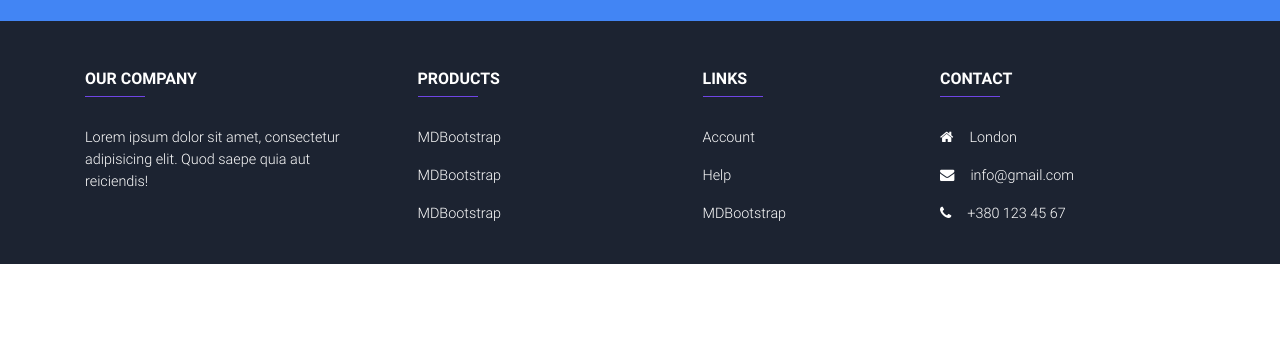
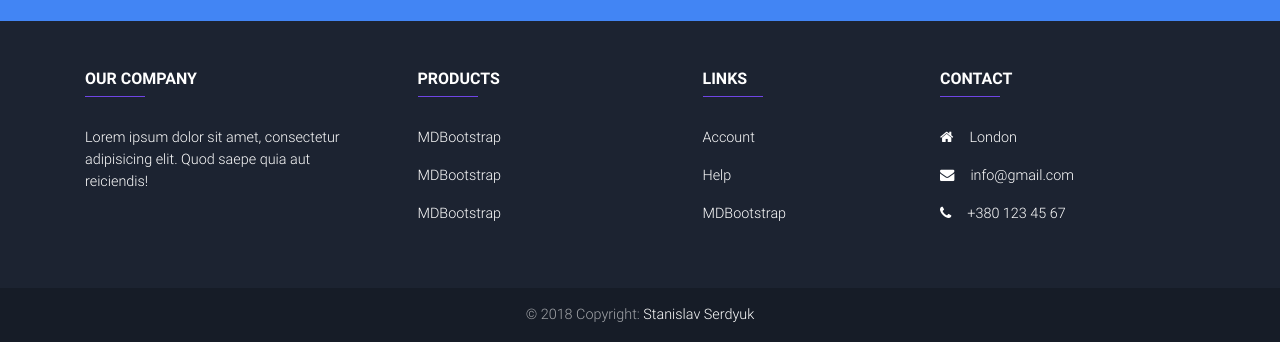
Before and after one commit to stanwd/HTML-Layout, a plain HTML site: page Adaptive Bootstrap Template/index.html in a window 1280 px wide. Shown: the part 3173-3515 px from the top of the page. Before the commit the page ends 3437 px from the top, so only its background shows below. Drawn offline with Linux system fonts and the light colour scheme; some packages are replaced by stand-ins of ours.

Commit message:
copyright added

```diff
--- a/Adaptive Bootstrap Template/index.html
+++ b/Adaptive Bootstrap Template/index.html
@@ -294,6 +294,11 @@
         </div>
     </div>
 </div>
+<!-- Copyright -->
+    <div class="footer-copyright text-center py-3">© 2018 Copyright:
+      <a href="https://www.github.com/stanwd"> Stanislav Serdyuk</a>
+    </div>
+    <!-- Copyright -->
 </footer>
 
   <!-- SCRIPTS -->
```
